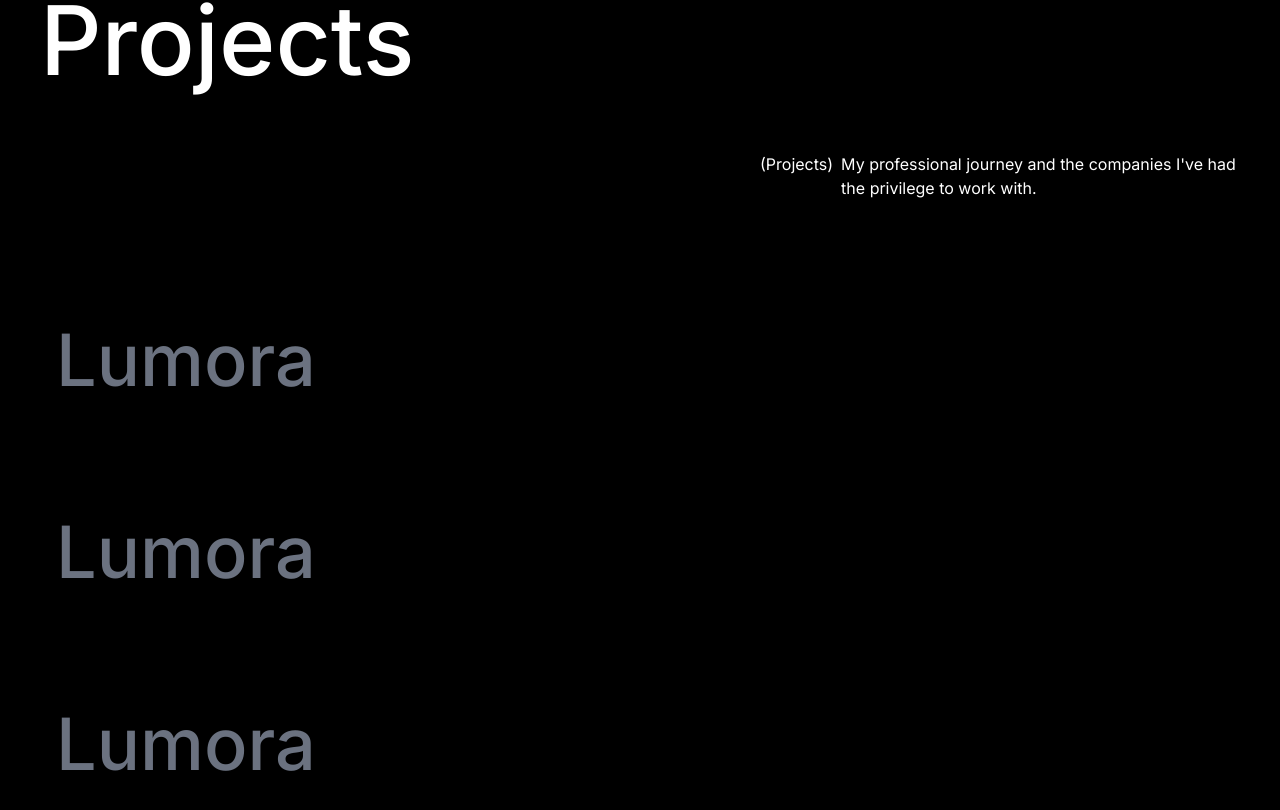
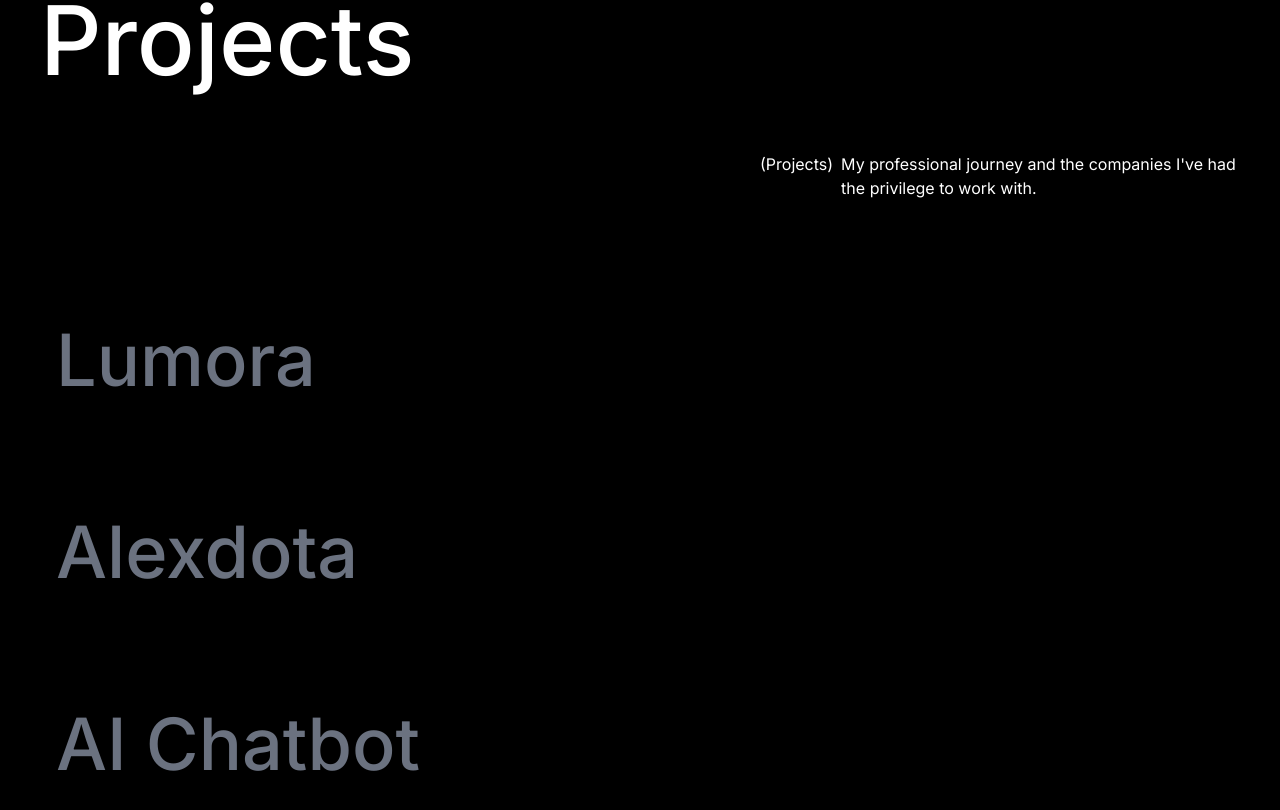
Before and after one commit to shujabakhtiar/shuja-portfolio, a Vue app: page / in a window 1280 px wide. Shown: the part 3986-4796 px from the top of the page. Built offline with nearby package versions, Linux system fonts and the light colour scheme; a web font is replaced by a local one.

Commit message:
Project div animation

```diff
--- a/src/components/cards/ProjectCard.vue
+++ b/src/components/cards/ProjectCard.vue
@@ -3,6 +3,7 @@
         class="relative flex flex-row justify-between items-center cursor-pointer py-8 h-48"
         @mouseenter="isHovered = true"
         @mouseleave="isHovered = false"
+        @mousemove="handleMouseMove"
     >
         <div class="grid items-center pl-4">
             <Transition
@@ -17,7 +18,7 @@
                     v-show="!isHovered"
                     class="font-bold text-7xl text-gray-500 col-start-1 row-start-1"
                 >
-                    Lumora
+                    {{ title }}
                 </div>
             </Transition>
 
@@ -33,10 +34,33 @@
                     v-show="isHovered"
                     class="font-bold text-8xl text-white col-start-1 row-start-1"
                 >
-                    Lumora
+                    {{ title }}
                 </div>
             </Transition>
         </div>
+
+        <!-- Cursor Following Div -->
+        <Transition
+            enter-active-class="transition-all duration-300 ease-out"
+            enter-from-class="opacity-0 scale-50"
+            enter-to-class="opacity-100 scale-100"
+            leave-active-class="transition-all duration-200 ease-in"
+            leave-from-class="opacity-100 scale-100"
+            leave-to-class="opacity-0 scale-50"
+        >
+            <div
+                v-show="isHovered"
+                class="cursor-follower w-[400px] h-[250px] absolute pointer-events-none rounded-lg"
+                :class="imageColor"
+                :style="{
+                    left: `${mouseX}px`,
+                    top: `${mouseY}px`,
+                    transform: 'translate(-50%, -50%)',
+                    transition: 'left 0.2s ease-out, top 0.2s ease-out'
+                }"
+            >
+            </div>
+        </Transition>
 
         <div class="flex flex-col gap-2 text-right justify-start">
             <Transition
@@ -48,9 +72,7 @@
                 leave-to-class="opacity-0 translate-x-10"
             >
                 <div v-show="isHovered" class="text-neutral-400 text-lg">
-                    <span> React js </span> •
-                    <span> Node js </span> •
-                    <span> MongoDB </span>
+                    {{ description }}
                 </div>
             </Transition>
 
@@ -63,9 +85,7 @@
                 leave-to-class="opacity-0 translate-x-10"
             >
                 <div v-show="isHovered" class="flex flex-row gap-2">
-                    <Tag>UI UX</Tag>
-                    <Tag>Full Stack</Tag>
-                    <Tag>2023</Tag>
+                    <Tag v-for="tag in tags" :key="tag">{{ tag }}</Tag>
                 </div>
             </Transition>
 
@@ -78,7 +98,7 @@
                 leave-to-class="opacity-0 translate-x-10"
             >
                 <div v-show="isHovered" class="flex justify-start text-lg underline decoration-1 underline-offset-4">
-                    Live site
+                    {{ liveSite }}
                 </div>
             </Transition>
         </div>
@@ -94,7 +114,39 @@ export default {
     data() {
         return {
             isHovered: false,
+            mouseX: 0,
+            mouseY: 0,
         };
     },
+    props: {
+        title: {
+            type: String,
+            required: true,
+        },
+        description: {
+            type: String,
+            required: true,
+        },
+        tags: {
+            type: Array,
+            required: true,
+        },
+        liveSite: {
+            type: String,
+            required: true,
+        },
+        imageColor: {
+            type: String,
+            required: true,
+        }
+    },
+    methods: {
+        handleMouseMove(event) {
+            // Get mouse position relative to the card
+            const rect = event.currentTarget.getBoundingClientRect();
+            this.mouseX = event.clientX - rect.left;
+            this.mouseY = event.clientY - rect.top;
+        }
+    }
 }
 </script>
--- a/src/components/sections/ProjectsSection.vue
+++ b/src/components/sections/ProjectsSection.vue
@@ -20,8 +20,13 @@
             </div>
 
             <ProjectCard
-                v-for="(n, index) in 3"
+                v-for="(project, index) in projects"
                 :key="index"
+                :title="project.title"
+                :description="project.description"
+                :tags="project.tags"
+                :liveSite="project.liveSite"
+                :imageColor="project.imageColor"
                 @mouseenter="hoveredIndex = index"
             />
         </div>
@@ -39,6 +44,29 @@ export default {
     data() {
         return {
             hoveredIndex: null,
+            projects: [
+                {
+                    title: "Lumora",
+                    description: "",
+                    tags: ["Vue js", "Node js", "MongoDB"],
+                    liveSite: "https://lumora.com",
+                    imageColor: "bg-blue-500",
+                },
+                {
+                    title: "Alexdota",
+                    description: "",
+                    tags: ["React js", "Node js", "MongoDB"],
+                    liveSite: "https://alexdota.com",
+                    imageColor: "bg-red-500",
+                },
+                {
+                    title: "AI Chatbot",
+                    description: "",
+                    tags: ["React js", "Node js", "MongoDB"],
+                    liveSite: "https://ai-chatbot.com",
+                    imageColor: "bg-yellow-500",
+                },
+            ]
         };
     },
 }
```
